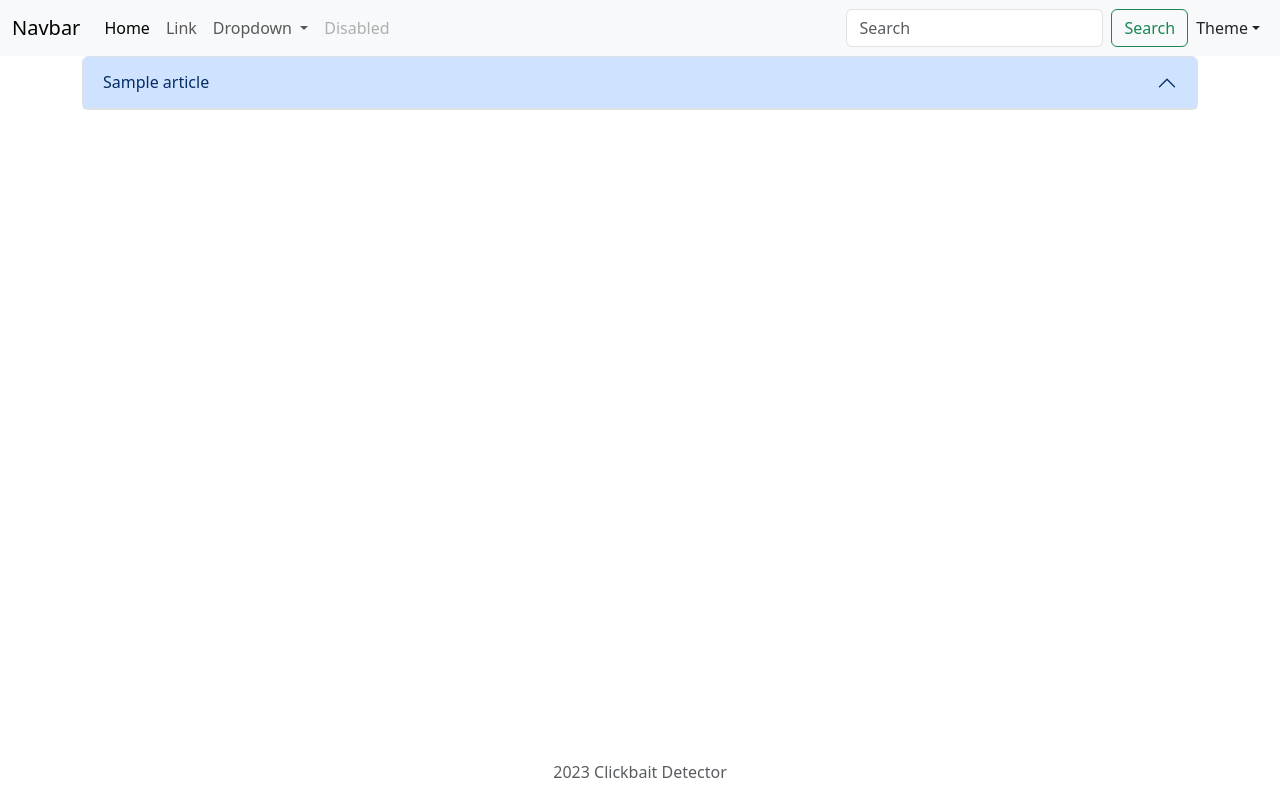
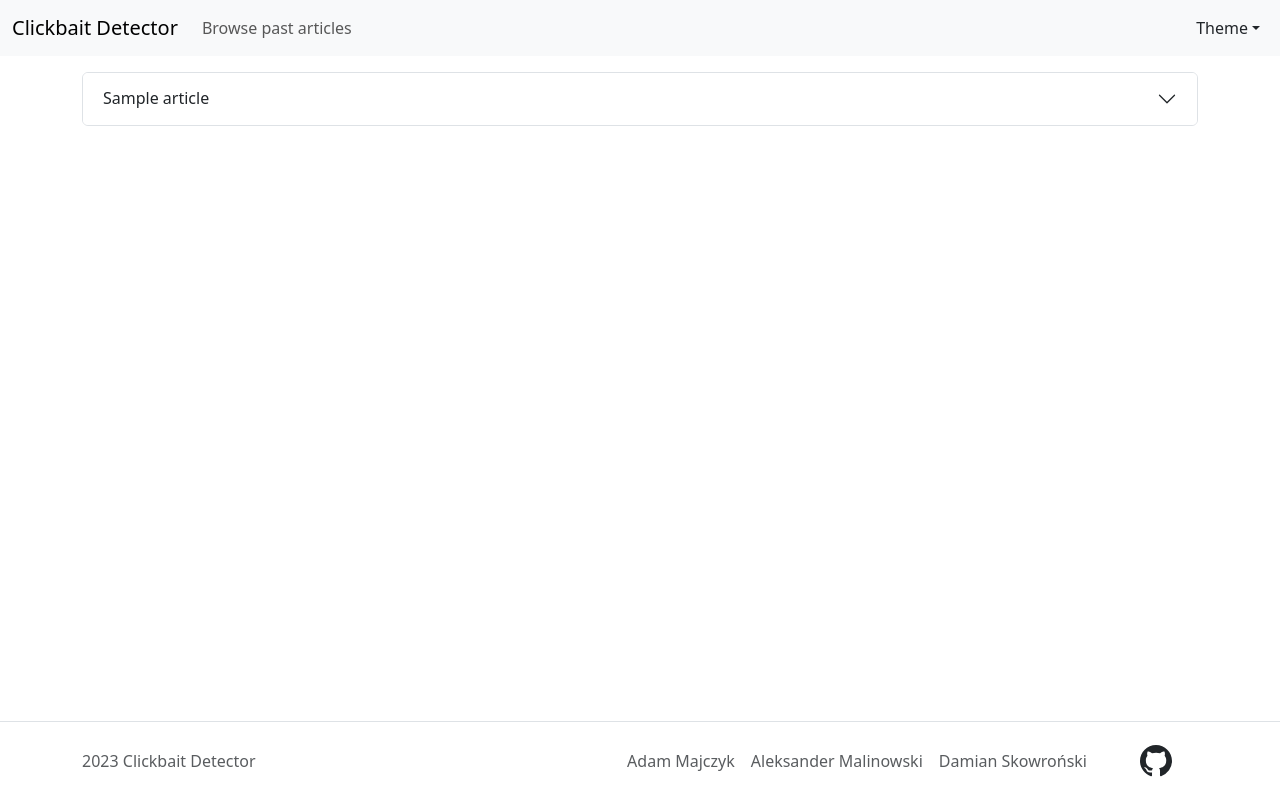
Before and after one commit to amajczyk/ClickbaitDetector, a Django app: page / in a window 1280 px wide. Run offline with Django 4.2, Linux system fonts and the light colour scheme; tables that the repository leaves empty hold one stand-in row (values such as "Sample post").

Commit message:
more ui work

```diff
--- a/djangoapp/news/models.py
+++ b/djangoapp/news/models.py
@@ -3,20 +3,18 @@ import datetime
 from django.db import models
 from django.utils import timezone
 from django.db.models import Q
-from django.db.models.functions import Now
-from django.core.validators import MaxValueValidator
+from django.core.exceptions import ValidationError
 
 
-# Create your models here.
-
-def tomorrow():
-    return timezone.now() + datetime.timedelta(days=1)
+def validate_date_is_not_future(value):
+    if value is not None and value >  timezone.now() + datetime.timedelta(days=1):
+        raise ValidationError("The date cannot be more than 1 day in the future.")
 
 class Article(models.Model):
     title = models.CharField(max_length=256)
     content_summary = models.TextField()
-    pub_date = models.DateTimeField(null=True,blank=True, validators=[MaxValueValidator(tomorrow)])
-    scraped_date = models.DateTimeField(default=timezone.now, validators=[MaxValueValidator(tomorrow)])
+    pub_date = models.DateTimeField(null=True,blank=True, validators=[validate_date_is_not_future])
+    scraped_date = models.DateTimeField(default=timezone.now, validators=[validate_date_is_not_future])
     author = models.CharField(max_length=64)
     source_site = models.CharField(max_length=64, default='UNKNOWN')
     url_from = models.CharField(max_length=256, null=True,blank=True)
--- /dev/null
+++ b/djangoapp/news/static/news/css/style.css
@@ -0,0 +1,10 @@
+body {
+    display: flex;
+    flex-direction: column;
+    min-height: 100vh;
+    overflow-y: scroll; /* Always show vertical scrollbar in the content area */
+    scrollbar-width: thin; /* Width of the scrollbar */
+}
+.container {
+    flex: 1;
+}
--- a/djangoapp/news/templates/news/base.html
+++ b/djangoapp/news/templates/news/base.html
@@ -3,7 +3,7 @@
 <head>
     <meta charset="utf-8">
     <meta name="viewport" content="width=device-width, initial-scale=1">
-    <title>{% block title %}Clickbait detector{% endblock %}</title>
+    <title>{% block title %}Clickbait Detector{% endblock %}</title>
 
     <!-- Bootstrap -->
     <link href="https://cdn.jsdelivr.net/npm/bootstrap@5.3.2/dist/css/bootstrap.min.css" rel="stylesheet" integrity="sha384-T3c6CoIi6uLrA9TneNEoa7RxnatzjcDSCmG1MXxSR1GAsXEV/Dwwykc2MPK8M2HN" crossorigin="anonymous">
@@ -11,24 +11,20 @@
     <script src="https://cdn.jsdelivr.net/npm/bootstrap@5.3.2/dist/js/bootstrap.min.js" integrity="sha384-BBtl+eGJRgqQAUMxJ7pMwbEyER4l1g+O15P+16Ep7Q9Q+zqX6gSbd85u4mG4QzX+" crossorigin="anonymous"></script>
 
     {% load static %}
+    <link rel="stylesheet" href="{% static 'news/css/style.css' %}">
     <script src="{% static 'news/js/theme_toggle.js' %}"></script>
 </head>
 <body>
-    <header>
         {% include 'news/navbar.html' %}
-    </header>
 
-    <main role="main" class="container">
+
+    <main role="main" class="container pt-3 pb-3">
         {% block content %}
         {% endblock %}
     </main>
 
-    <footer class="text-center fixed-bottom py-3">
-        <div class="container">
-            <span class="text-muted">2023 Clickbait Detector</span>
-        </div>
-    </footer>
 
+    {% include 'news/footer.html' %}
 
 </body>
 </html>
--- /dev/null
+++ b/djangoapp/news/templates/news/browse.html
@@ -0,0 +1,6 @@
+{% extends "news/base.html" %}
+
+
+{% block content %}
+<p> not implemented yet</p>
+{% endblock %}
--- a/djangoapp/news/templates/news/detail.html
+++ b/djangoapp/news/templates/news/detail.html
@@ -3,6 +3,6 @@
 {% block content %}
 <h1>{{ article.title }}</h1>
 <h3>{{ article.author }}</h3>
-<p>{{ article.content }}</p>
+<p>{{ article.content_summary }}</p>
 <p>{{ article.pub_date }}</p>
 {% endblock %}
--- /dev/null
+++ b/djangoapp/news/templates/news/footer.html
@@ -0,0 +1,30 @@
+<footer class="d-flex flex-wrap justify-content-between align-items-center py-3 pt-3 border-top ">
+    <div class="container">
+        <div class="row">
+            <div class="col-md-5 d-flex align-items-center">
+                <span class="mb-3 mb-md-0 text-muted">2023 Clickbait Detector</span>
+            </div>
+
+            <ul class="nav col-md-6 align-items-center justify-content-end d-flex">
+                <li class="ms-3 text-muted">Adam Majczyk</li>
+                <li class="ms-3 text-muted">Aleksander Malinowski</li>
+                <li class="ms-3 text-muted">Damian Skowroński</li>
+                <li class="ms-3">
+
+            </ul>
+
+            <div class="col-md-1 d-flex align-items-center">
+                <a type="button" class="btn" href="https://github.com/amajczyk/pracaInzynierska/">
+                    <svg xmlns="http://www.w3.org/2000/svg" width="32" height="32" fill="currentColor" class="bi bi-github larger-svg" viewBox="0 0 16 16">
+                        <path d="M8 0C3.58 0 0 3.58 0 8c0 3.54 2.29 6.53 5.47 7.59.4.07.55-.17.55-.38 0-.19-.01-.82-.01-1.49-2.01.37-2.53-.49-2.69-.94-.09-.23-.48-.94-.82-1.13-.28-.15-.68-.52-.01-.53.63-.01 1.08.58 1.23.82.72 1.21 1.87.87 2.33.66.07-.52.28-.87.51-1.07-1.78-.2-3.64-.89-3.64-3.95 0-.87.31-1.59.82-2.15-.08-.20-.36-1.02.08-2.12 0 0 .67-.21 2.20.82.64-.18 1.32-.27 2.00-.27.68 0 1.36.09 2.00 .27 1.53-1.04 2.20-.82 2.20-.82.44 1.10.16 1.92.08 2.12 .51.56.82 1.27.82 2.15 0 3.07-1.87 3.75-3.65 3.95 .29.25.54.73.54 1.48 0 1.07-.01 1.93-.01 2.20 0 .21.15.46.55 .38A8.012 8.012 0 0 0 16 8c0-4.42-3.58-8-8-8z"/>
+                    </svg>
+                </a>
+            </div>
+
+
+
+
+
+        </div>
+    </div>
+</footer>
--- a/djangoapp/news/templates/news/index.html
+++ b/djangoapp/news/templates/news/index.html
@@ -8,13 +8,24 @@
         {% for article in latest_article_list %}
             <div class="accordion-item">
               <h2 class="accordion-header" id="heading{{article.id}}">
-                <button class="accordion-button" type="button" data-bs-toggle="collapse" data-bs-target="#collapse{{ article.id }}" aria-expanded="false" aria-controls="collapse{{ article.id }}">
-                  {{ article.title}}
+                <button class="accordion-button collapsed" type="button" data-bs-toggle="collapse" data-bs-target="#collapse{{ article.id }}" aria-controls="collapse{{ article.id }}">
+                  {{ article.title }}
                 </button>
+
               </h2>
               <div id="collapse{{ article.id }}" class="accordion-collapse collapse" aria-labelledby="heading{{ article.id }}">
                 <div class="accordion-body">
-                  <strong>This is the first item's accordion body.</strong> It is shown by default, until the collapse plugin adds the appropriate classes that we use to style each element. These classes control the overall appearance, as well as the showing and hiding via CSS transitions. You can modify any of this with custom CSS or overriding our default variables. It's also worth noting that just about any HTML can go within the <code>.accordion-body</code>, though the transition does limit overflow.
+                  <div class="row">
+                    <div class="col-md-10">
+                      {{ article.content_summary }}
+                    </div>
+                    <div class="col-md-2">
+                      <div class="btn-group-vertical btn-group-sm" role="group">
+                        <a class="btn btn-primary" href="{{ article.url }}" target="_blank" role="button">Read article</a>
+                        <a class="btn btn-secondary" href="{% url 'news:detail' article.id %}" role="button">Details</a>
+                      </div>
+                    </div>
+                  </div>
                 </div>
               </div>
             </div>
--- a/djangoapp/news/templates/news/navbar.html
+++ b/djangoapp/news/templates/news/navbar.html
@@ -1,37 +1,19 @@
+<header>
 
 <nav class="navbar navbar-expand-lg bg-body-tertiary">
     <div class="container-fluid">
-        <a class="navbar-brand" href="#">Navbar</a>
+        <a class="navbar-brand" href="{% url 'news:index' %}">Clickbait Detector</a>
         <button class="navbar-toggler" type="button" data-bs-toggle="collapse" data-bs-target="#navbarSupportedContent" aria-controls="navbarSupportedContent" aria-expanded="false" aria-label="Toggle navigation">
         <span class="navbar-toggler-icon"></span>
         </button>
         <div class="collapse navbar-collapse" id="navbarSupportedContent">
         <ul class="navbar-nav me-auto mb-2 mb-lg-0">
             <li class="nav-item">
-            <a class="nav-link active" aria-current="page" href="#">Home</a>
-            </li>
-            <li class="nav-item">
-            <a class="nav-link" href="#">Link</a>
-            </li>
-            <li class="nav-item dropdown">
-            <a class="nav-link dropdown-toggle" href="#" role="button" data-bs-toggle="dropdown" aria-expanded="false">
-                Dropdown
-            </a>
-            <ul class="dropdown-menu">
-                <li><a class="dropdown-item" href="#">Action</a></li>
-                <li><a class="dropdown-item" href="#">Another action</a></li>
-                <li><hr class="dropdown-divider"></li>
-                <li><a class="dropdown-item" href="#">Something else here</a></li>
-            </ul>
-            </li>
-            <li class="nav-item">
-            <a class="nav-link disabled" aria-disabled="true">Disabled</a>
+            <a class="nav-link" href="{% url 'news:browse' %}">Browse past articles</a>
             </li>
         </ul>
-        <form class="d-flex" role="search">
-            <input class="form-control me-2" type="search" placeholder="Search" aria-label="Search">
-            <button class="btn btn-outline-success" type="submit">Search</button>
-        </form>
+        </div>
+
 
         <div class="dropdown text-end">
             <button class="btn btn-link nav-link py-2 px-0 px-lg-2 dropdown-toggle d-flex align-items-center" id="bd-theme" type="button" aria-expanded="false" data-bs-toggle="dropdown" data-bs-display="static" aria-label="Toggle theme (dark)">
@@ -64,3 +46,4 @@
         </div>
     </div>
     </nav>
+</header>
--- a/djangoapp/news/urls.py
+++ b/djangoapp/news/urls.py
@@ -7,6 +7,8 @@ from . import views
 app_name = "news"
 urlpatterns = [
     path("", views.IndexView.as_view(), name="index"),
+    path("browse/", views.BrowseView.as_view(), name="browse"),
+
 
     path("detail/<int:pk>/", views.DetailView.as_view(), name="detail"),
     path("<int:article_id>/vote/", views.vote, name="vote"),
--- a/djangoapp/news/views.py
+++ b/djangoapp/news/views.py
@@ -25,6 +25,15 @@ class DetailView(generic.DetailView):
         return Article.objects.filter(pub_date__lte=timezone.now())
 
 
+class BrowseView(generic.ListView):
+    template_name = "news/browse.html"
+    context_object_name = "latest_article_list"
+
+    def get_queryset(self):
+        """Return the last five published articles."""
+        return Article.objects.filter(pub_date__lte=timezone.now()).order_by("-pub_date")[:5]
+
+
 
 def vote(request, article_id):
     return HttpResponse("You're voting on article %s." % article_id)
```
Also changed, not shown: djangoapp/news/tests.py (+7 -2 lines), djangoapp/news/migrations/0001_initial.py (deleted), djangoapp/news/migrations/0002_0002_dev.py, djangoapp/news/migrations/0002_remove_article_clickbait_and_more.py (deleted), djangoapp/news/migrations/0002_remove_article_published_date_not_later_than_tomorrow_and_more.py (deleted), djangoapp/news/migrations/0003_remove_article_published_date_not_later_than_tomorrow.py (deleted).
